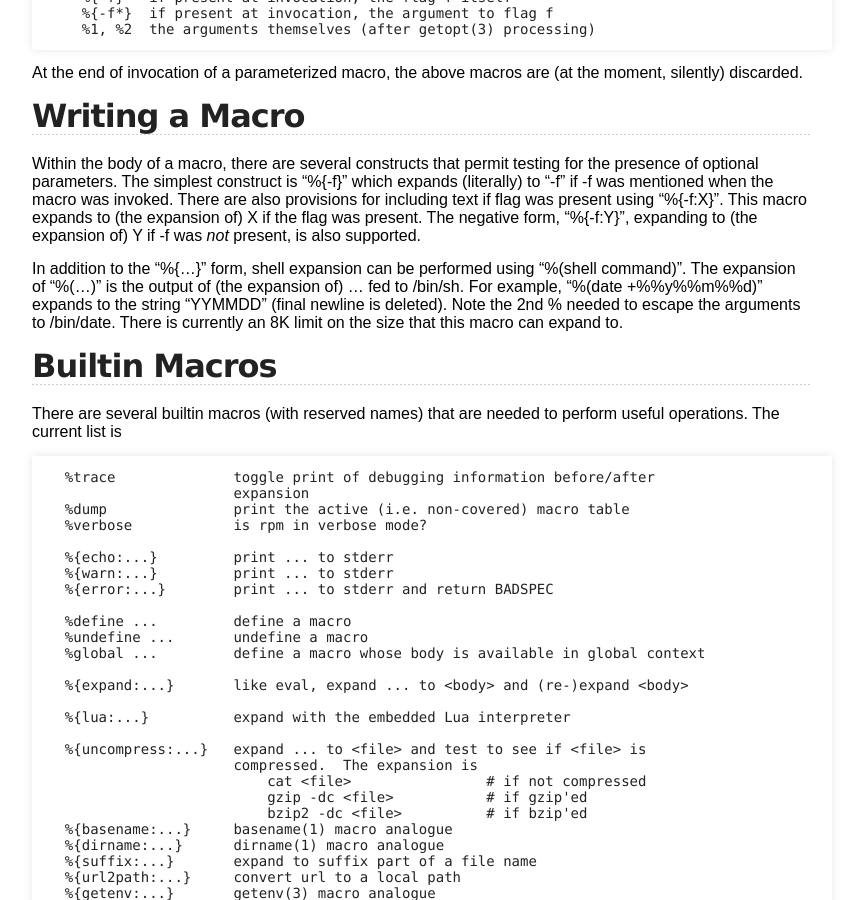
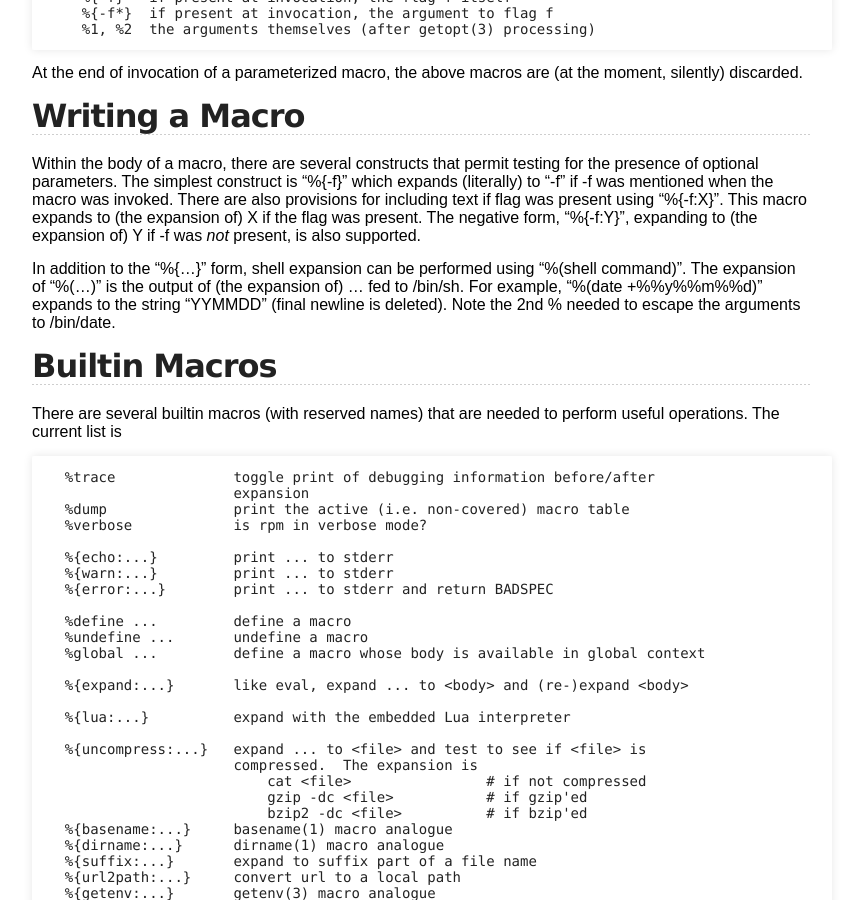
Before and after one commit to rpm-software-management/rpm-web, a Jekyll site: the page built from user_doc/macros.md, in a window 1280 px wide and 900 px high, scrolled down 766 px. Shown: the whole window, without its empty margins (218-1059 px from the left). Built offline with Jekyll 4.4.1, drawn with Linux system fonts in a browser that asks for light colours.

Commit message:
Remove incorrect note on macro size limit, hasn't been true in 10+ years

```diff
--- a/user_doc/macros.md
+++ b/user_doc/macros.md
@@ -30,7 +30,7 @@ At the end of invocation of a parameterized macro, the above macros are (at the
 ## Writing a Macro
 Within the body of a macro, there are several constructs that permit testing for the presence of optional parameters. The simplest construct is "%{-f}" which expands (literally) to "-f" if -f was mentioned when the macro was invoked. There are also provisions for including text if flag was present using "%{-f:X}". This macro expands to (the expansion of) X if the flag was present. The negative form, "%{-f:Y}", expanding to (the expansion of) Y if -f was *not* present, is also supported.
 
-In addition to the "%{...}" form, shell expansion can be performed using "%(shell command)". The expansion of "%(...)" is the output of (the expansion of) ... fed to /bin/sh. For example, "%(date +%%y%%m%%d)" expands to the string "YYMMDD" (final newline is deleted). Note the 2nd % needed to escape the arguments to /bin/date. There is currently an 8K limit on the size that this macro can expand to.
+In addition to the "%{...}" form, shell expansion can be performed using "%(shell command)". The expansion of "%(...)" is the output of (the expansion of) ... fed to /bin/sh. For example, "%(date +%%y%%m%%d)" expands to the string "YYMMDD" (final newline is deleted). Note the 2nd % needed to escape the arguments to /bin/date.
 
 ## Builtin Macros
 There are several builtin macros (with reserved names) that are needed to perform useful operations. The current list is
```
